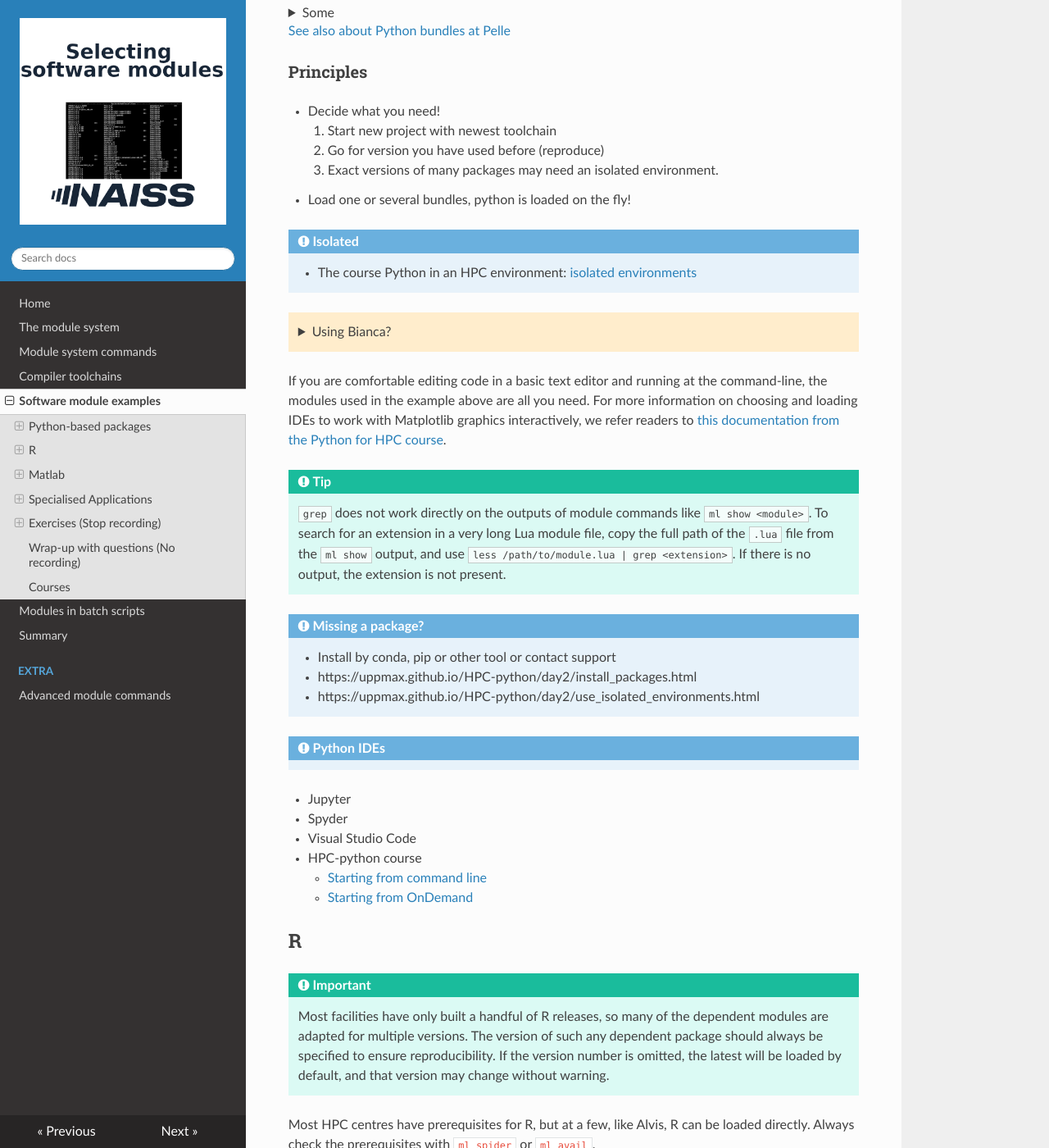
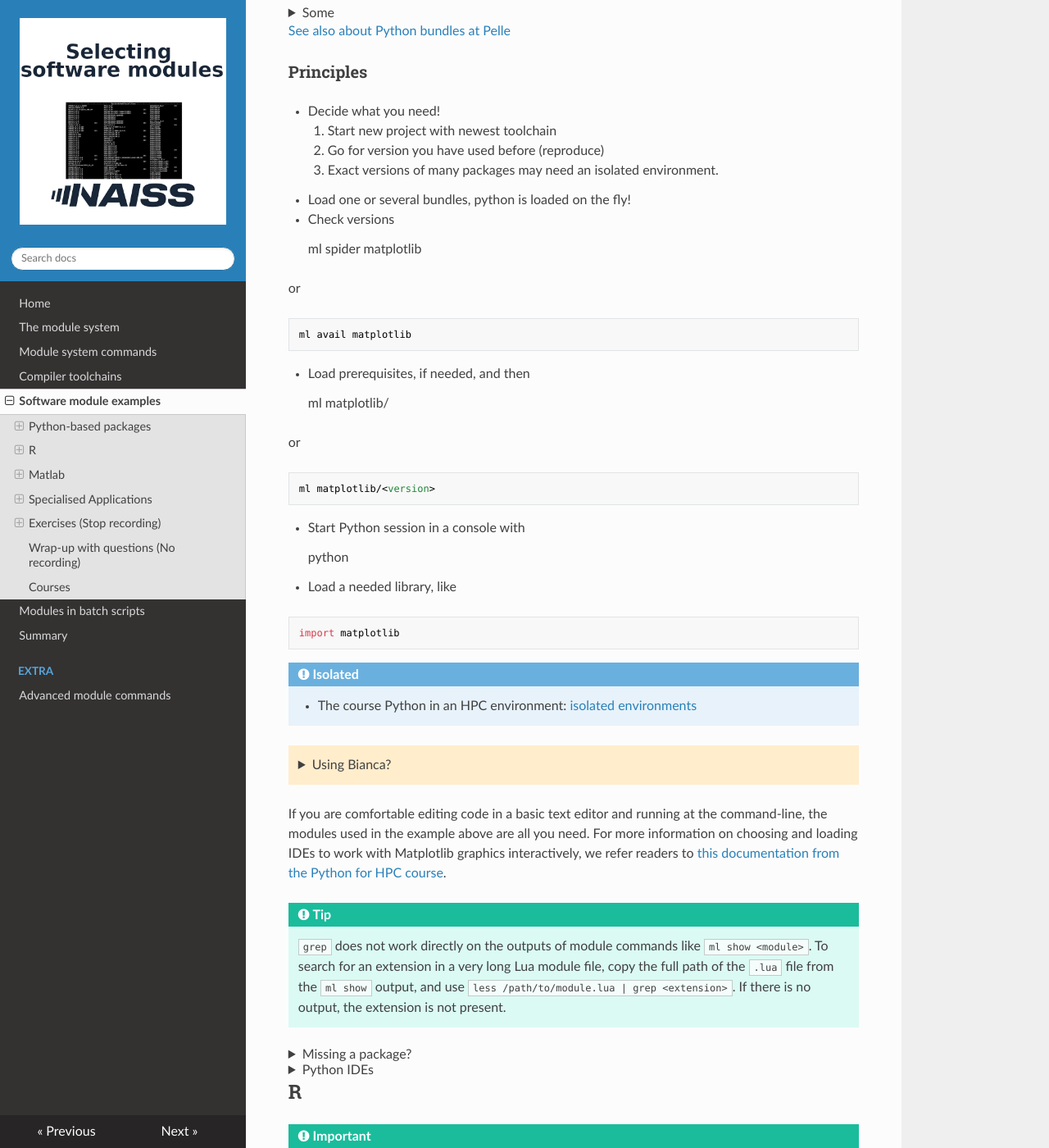
Before and after one commit to hpc2n/selecting-modules, an MkDocs documentation site: the page built from docs/programs.md, in a window 1280 px wide and 1400 px high, scrolled down 2109 px. Shown: the whole window at 82% size. Built offline with MkDocs 1.6.1, drawn with Linux system fonts in a browser that asks for light colours; nearby versions of some CDN libraries; emoji names are drawn with the system emoji font; some of the changed text lies outside the part shown.

Commit message:
programs.md console

````diff
--- a/docs/programs.md
+++ b/docs/programs.md
@@ -30,10 +30,6 @@
 ## Python-based packages
 
 We already learned how to load Python module of a specific version.
-
-
-
-
 
 It varies between clusters how many packages are installed with the base Python packages, how many are installed as separate modules, what prerequisites are required (most centres apart from PDC are the same), and the available version numbers.
 
@@ -105,6 +101,34 @@
     3. Exact versions of many packages may need an isolated environment.
 - Load one or several bundles, python is loaded on the fly!
 
+- Check versions
+
+    ml spider matplotlib
+
+or
+
+    ml avail matplotlib
+
+- Load prerequisites, if needed, and then
+
+    ml matplotlib/<version>
+
+or
+
+    ml matplotlib/<version>
+
+- Start Python session in a console with
+
+    python
+
+- Load a needed library, like
+
+```python
+import matplotlib
+```
+
+
+
 !!! Isolated environment
 
     - The course Python in an HPC environment: [isolated environments](https://uppmax.github.io/HPC-python/day2/use_isolated_environments.html)
@@ -158,7 +182,7 @@
 
     ml R
 
-- Start with
+- Start R console with
 
     R
 
@@ -193,7 +217,7 @@
 
     ml avail R-bundle
 
-- Load prerequisites if needed and then
+- Load prerequisites, if needed, and then
 
     ml R-bundle-CRAN/<version>
 
@@ -207,7 +231,9 @@
 
 - Load a needed library, like
 
-    > library(parallel)
+```R
+> library(parallel)
+```
 
 !!! question "Missing a package?"
 
````
Also changed, not shown: other parts of docs/programs.md (+10 -10 lines).
